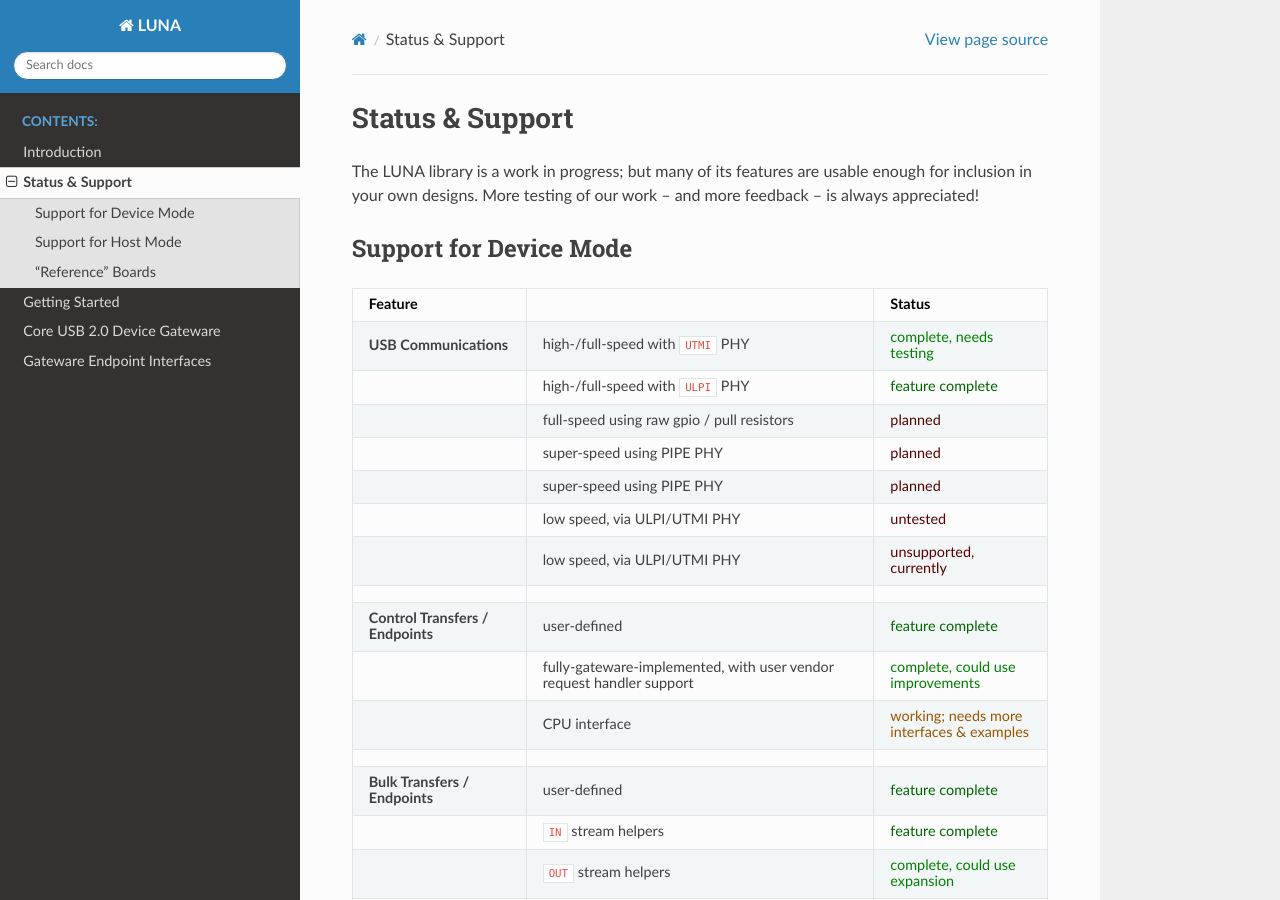
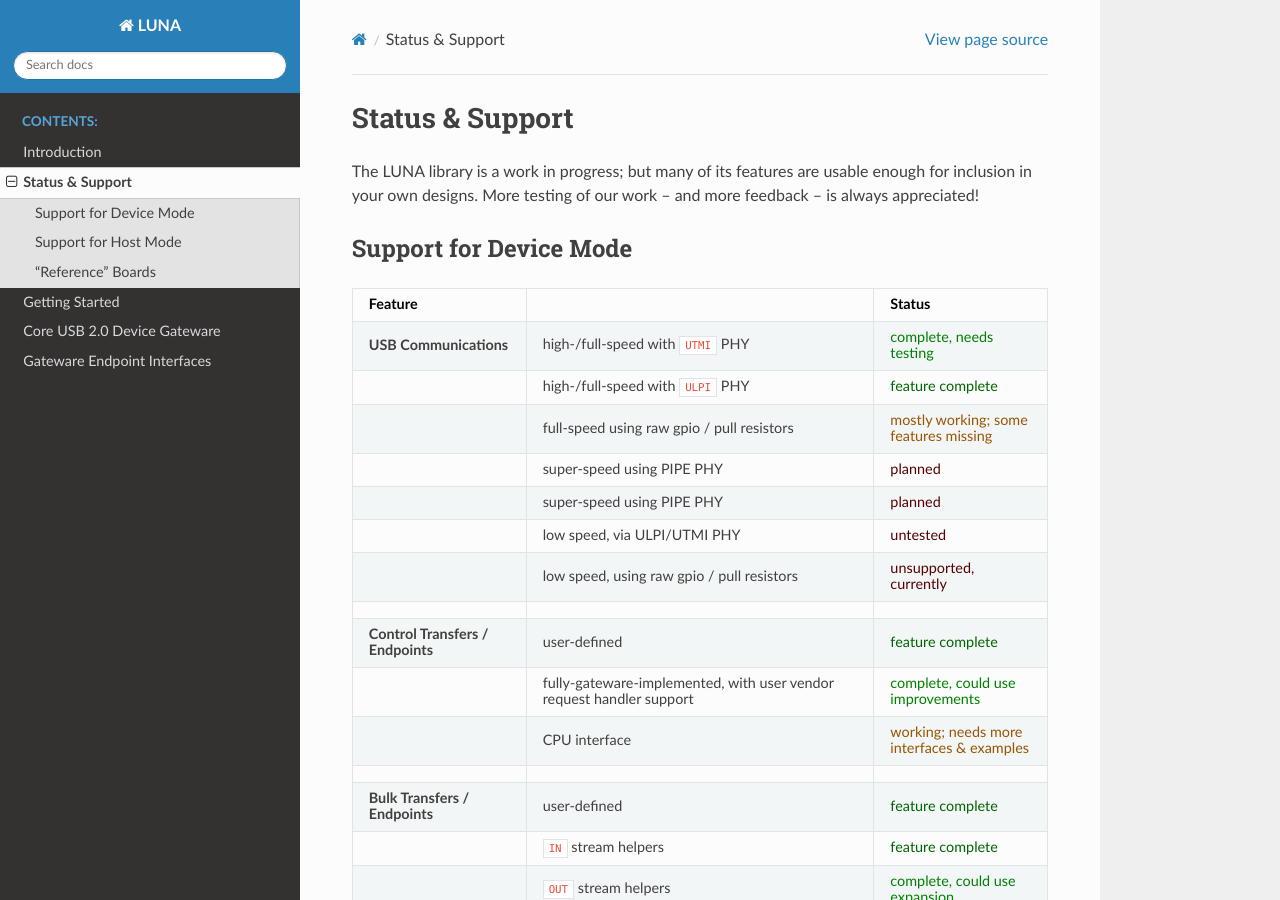
Before and after one commit to shrine-maiden-heavy-industries/torii-usb, a Sphinx documentation site: the page built from docs/features.rst, in a window 1280 px wide and 900 px high. Built offline with Sphinx 7.4.7 and the Read the Docs theme 2.0.0, drawn with Linux system fonts in a browser that asks for light colours; pages that are not in the unit, such as notebooks, are missing from menus.

Commit message:
docs: update status

```diff
--- a/docs/features.rst
+++ b/docs/features.rst
@@ -29,7 +29,7 @@
 	  - :complete:`feature complete`
 	* -
 	  - full-speed using raw gpio / pull resistors
-	  - :planned:`planned`
+	  - :inprogress:`mostly working; some features missing`
 	* -
 	  - super-speed using PIPE PHY
 	  - :planned:`planned`
@@ -40,7 +40,7 @@
 	  - low speed, via ULPI/UTMI PHY
 	  - :planned:`untested`
 	* -
-	  - low speed, via ULPI/UTMI PHY
+	  - low speed, using raw gpio / pull resistors
 	  - :planned:`unsupported, currently`
 	* -
 	  -
```
